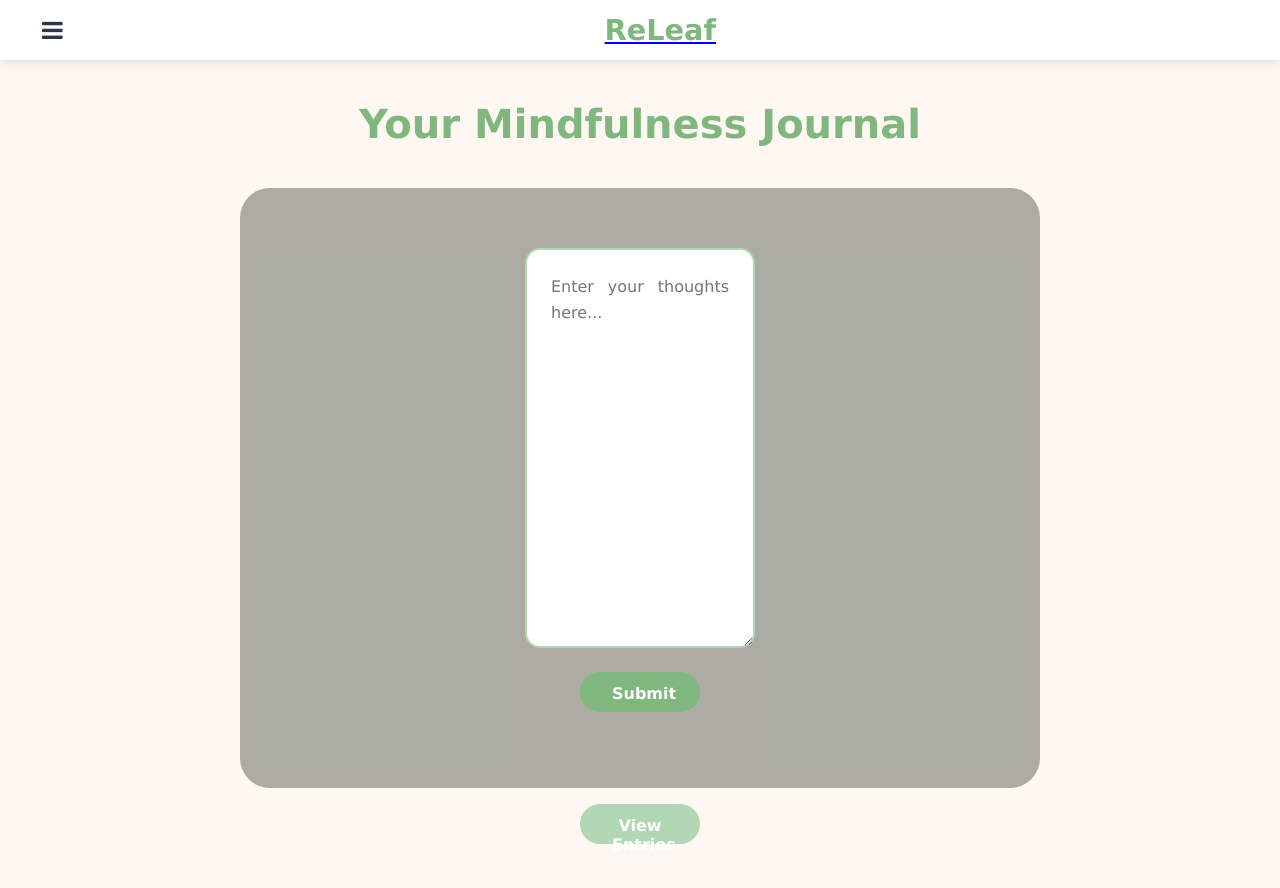
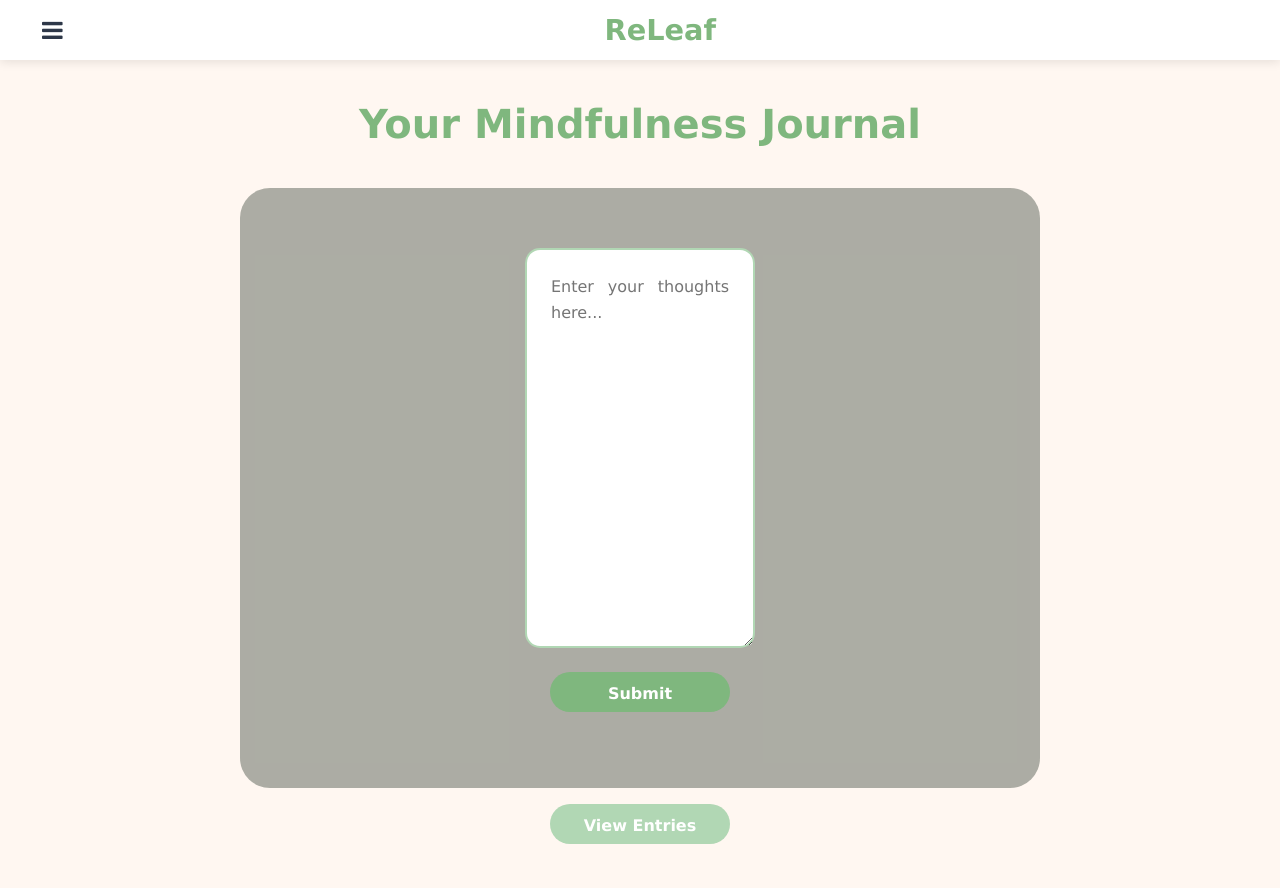
Before and after one commit to Miiyaco/ReLeaf, a website: page html/journal.html in a window 1280 px wide. Drawn offline with Linux system fonts and the light colour scheme.

Commit message:
remove underline for AppName and fix journal page

```diff
--- a/css/journal.css
+++ b/css/journal.css
@@ -11,6 +11,10 @@ h1 {
     text-align: center;
     margin: 2rem 0;
     color: var(--primary-color);
+}
+
+a{
+    text-decoration: none;
 }
 
 #addEntry {
@@ -72,7 +76,7 @@ h1 {
 
 button {
     height: 40px;
-    width: 120px;
+    width: 180px;
     border-radius: 20px;
     background-color: #808F7C;
     border: 0px;
--- a/css/meditate.css
+++ b/css/meditate.css
@@ -2,6 +2,10 @@ h1 {
     color: #373C38;
     text-align: center;
     font-size: 2.6em;
+}
+
+a {
+    text-decoration: none;
 }
 
 body {
@@ -45,6 +49,10 @@ a {
     display: contents;
     text-decoration: none;
     margin: 0;
+}
+
+.app-name {
+    align-items: center;
 }
 
 .container {
--- a/css/styles.css
+++ b/css/styles.css
@@ -6,6 +6,10 @@
     --text-color: #2D3748;
     --background-color: #FFF7F1;
     --shadow-color: rgba(0, 0, 0, 0.1);
+}
+
+a {
+    text-decoration: none;
 }
 
 * {
@@ -44,6 +48,7 @@ body {
     font-size: 1.8rem;
     margin: 0;
     justify-content: left;
+    text-decoration: none;
 
 }
 
--- a/css/stylesToDo.css
+++ b/css/stylesToDo.css
@@ -5,6 +5,10 @@ body{
     display:flex;
     align-items: center;
     justify-content: center;
+  }
+
+  a {
+    text-decoration: none;
   }
 
   .to-do-container {
```
Also changed, not shown: html/meditate.html (+5 -2 lines).
